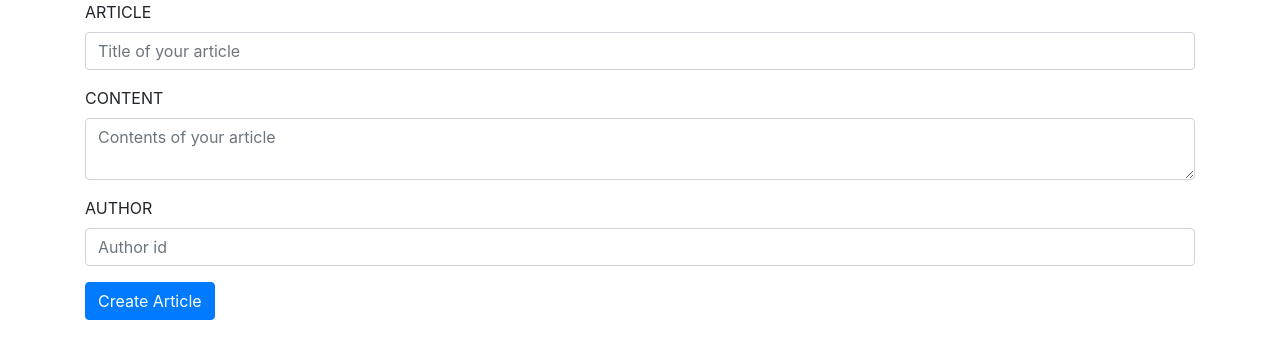
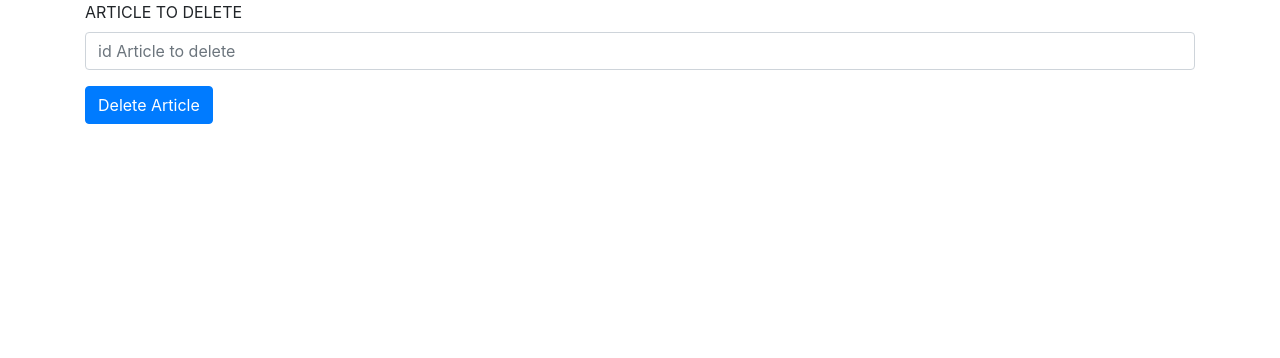
Before and after one commit to El-Mercia/project5-react, a React (Create React App) app: page / in a window 1280 px wide. Shown: the top 358 px of the page. Built offline with nearby package versions, Linux system fonts and the light colour scheme.

Commit message:
add bootstrap at DeleteArticle.js

```diff
--- a/src/App.js
+++ b/src/App.js
@@ -1,10 +1,10 @@
 import React from 'react';
-import CreateArticle from './CreateArticle';
+import DeleteArticle from './DeleteArticle';
 
 const App = () => {
   return (
     <div className="App">
-      <CreateArticle />
+      <DeleteArticle />
     </div>
   );
 }
--- a/src/DeleteArticle.js
+++ b/src/DeleteArticle.js
@@ -1,4 +1,8 @@
 import React, { useState} from 'react';
+import Container from 'react-bootstrap/Container';
+import Form from 'react-bootstrap/Form';
+import Button from 'react-bootstrap/Button';
+
 
 const DeleteArticle = () => {
     const  [ id, setId] = useState("");
@@ -18,16 +22,23 @@
         }
     }
 
-    return <form onSubmit={handleSubmit}>
-        <input
+    return (
+        <Container>
+            <Form onSubmit={handleSubmit}>
+                <Form.Group controlId="article.title">
+                    <Form.Label>ARTICLE TO DELETE</Form.Label>
+                    <Form.Control
                         type="number"
                         name="id"
                         onChange={handleChange}
                         value={id}
                         placeholder="id Article to delete"
                     />
-        <button type="submit">Delete Article</button>
-    </form>
+                </Form.Group>
+                <Button type="submit">Delete Article</Button>
+            </Form>
+        </Container>
+    );
 }
 
 export default DeleteArticle;
```
Lines whose indentation alone changed are shown as unchanged.
